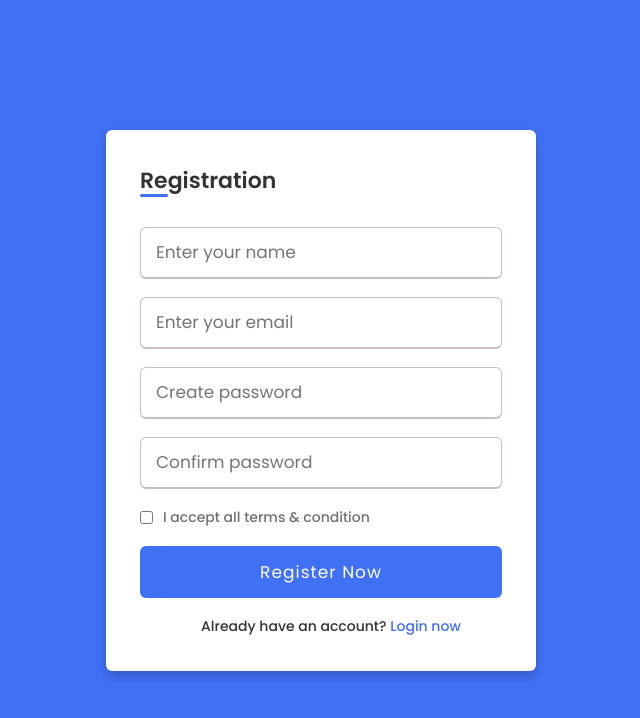
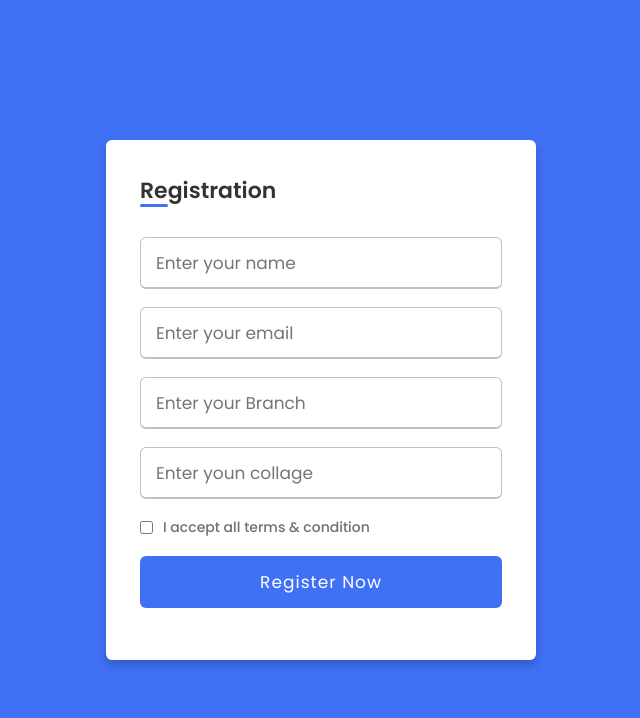
Before and after one commit to ChiragHira/Registration-Form, a Flask app: page / in a window 1280 px wide. Shown: the top 718 px of the page, without its empty margins (319-959 px from the left). Run offline with Flask 3, Linux system fonts and the light colour scheme.

Commit message:
Add files via upload

```diff
--- a/templates/index.html
+++ b/templates/index.html
@@ -10,18 +10,18 @@
 <body>
   <div class="wrapper">
     <h2>Registration</h2>
-    <form action="#">
+    <form action="/store" method= 'POST' >
       <div class="input-box">
-        <input type="text" placeholder="Enter your name" required>
+        <input type="text" placeholder="Enter your name" required name='Name'>
       </div>
       <div class="input-box">
-        <input type="text" placeholder="Enter your email" required>
+        <input type="text" placeholder="Enter your email" required name='Email'>
       </div>
       <div class="input-box">
-        <input type="password" placeholder="Create password" required>
+        <input type="text" placeholder="Enter your Branch" required name = 'Branch'>
       </div>
       <div class="input-box">
-        <input type="password" placeholder="Confirm password" required>
+        <input type="text" placeholder="Enter youn collage" required name = 'Collage'>
       </div>
       <div class="policy">
         <input type="checkbox">
@@ -30,9 +30,6 @@
       <div class="input-box button">
         <input type="Submit" value="Register Now">
       </div>
-      <div class="text">
-        <h3>Already have an account? <a href="#">Login now</a></h3>
-      </div>
     </form>
   </div>
 </body>
```
